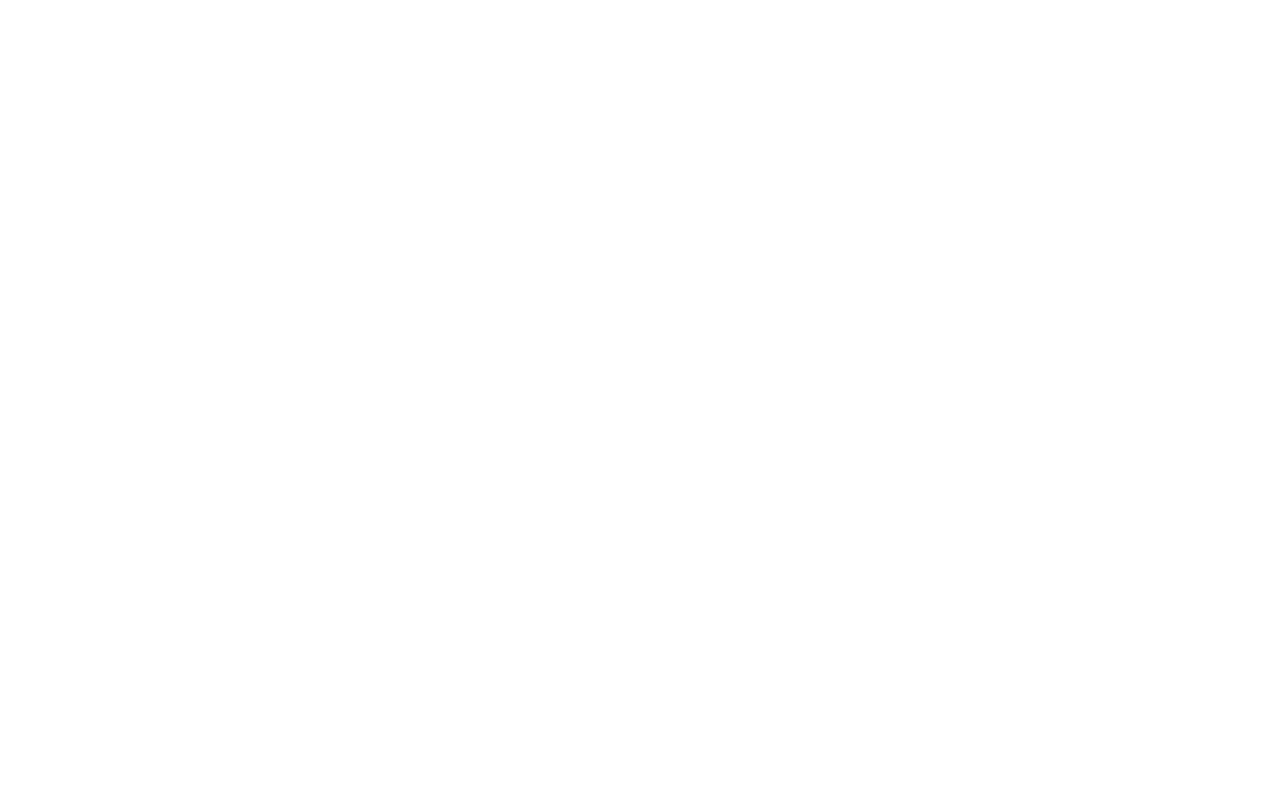
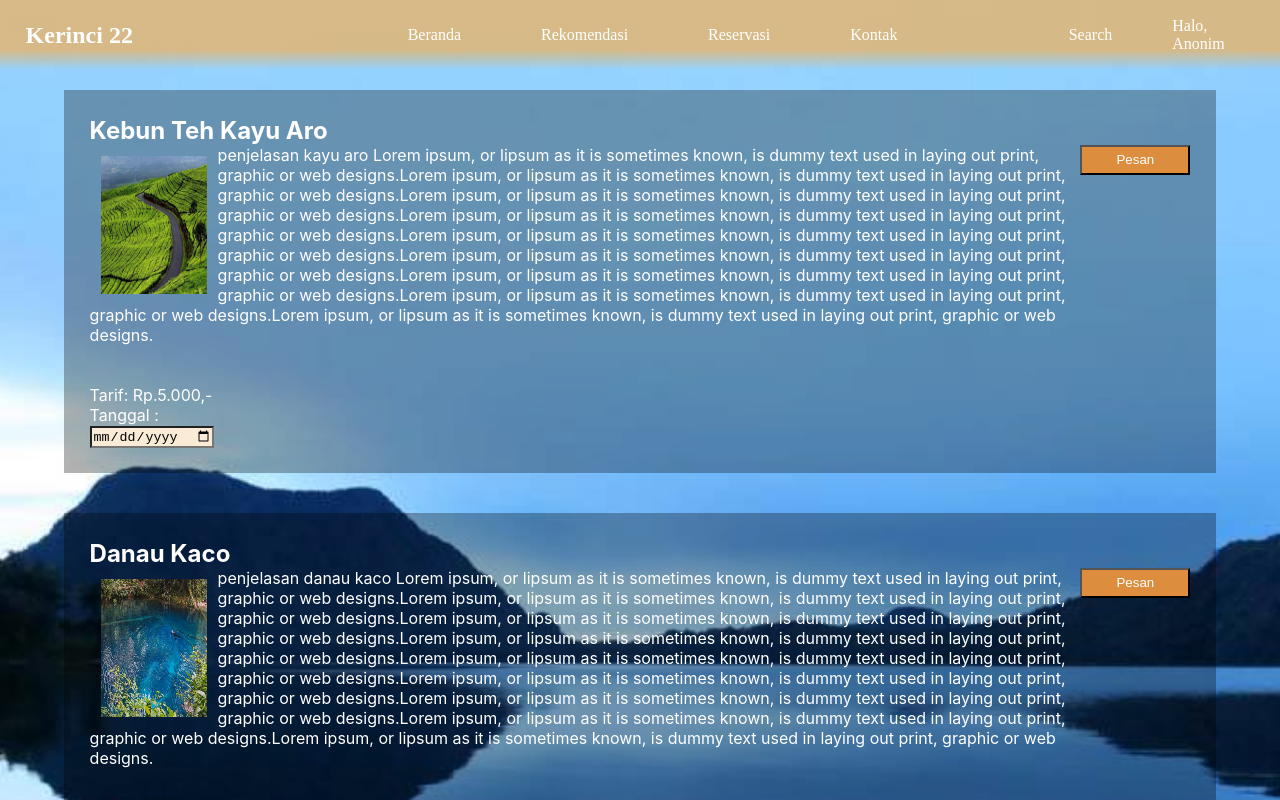
Before and after one commit to cf14-now-you-see-me/FrontEnd, a React (Create React App) app: page /rekomendasi in a window 1280 px wide. Before the commit this address had no page. Shown: the top 800 px of the page. Built offline with nearby package versions, Linux system fonts and the light colour scheme.

Commit message:
rekomendasi page

```diff
--- a/package.json
+++ b/package.json
@@ -9,7 +9,7 @@
     "react": "^18.2.0",
     "react-dom": "^18.2.0",
     "react-router-dom": "^6.3.0",
-    "react-scripts": "5.0.1",
+    "react-scripts": "^5.0.1",
     "web-vitals": "^2.1.4"
   },
   "scripts": {
--- a/src/App.js
+++ b/src/App.js
@@ -11,6 +11,7 @@ import Kontak from './components/kontak/Kontak';
 import Home from './components/Home/Home';
 import Login from './components/Login/Login';
 import Register from './components/Register/Register'
+import Rekomendasi from './components/Rekomendasi/Rekomendasi';
 
 function App() {
   return (
@@ -26,6 +27,7 @@ function App() {
         <Route path="/kontak" exact element={<Kontak />} />
         <Route path="/login" exact element={<Login />} />
         <Route path="/register" exact element={<Register />} />
+        <Route path="/rekomendasi" exact element={<Rekomendasi/>}/>
       </>
     </Routes>
   );
--- a/src/components/Home/Home.js
+++ b/src/components/Home/Home.js
@@ -64,7 +64,9 @@ const Home = () => {
                         </div>
                         <div className='donasi'>
                             <h2 className='donasi-teks'> Ayo Lihat Rekomendasi Tempat Wisata Untukmu!</h2>
+                            <Link to="/rekomendasi">
                             <button className='donasi-btn'>Rekomendasi</button>
+                            </Link>
                         </div>
                     </>
                     )}
--- a/src/components/Navbar/Navbar.js
+++ b/src/components/Navbar/Navbar.js
@@ -19,7 +19,7 @@ function Navbar() {
       </div>
       <div className='navbar-center'>
         <Link className='navbar-text' to="/"> Beranda </Link>
-        <Link className='navbar-text' to="/wisata"> Wisata </Link>
+        <Link className='navbar-text' to="/rekomendasi"> Rekomendasi </Link>
         <Link className='navbar-text' to="/reservasi"> Reservasi </Link>
         <Link className='navbar-text' to="/kontak"> Kontak </Link>
       </div>
--- a/src/components/Rekomendasi/Rekomendasi.css
+++ b/src/components/Rekomendasi/Rekomendasi.css
@@ -0,0 +1,63 @@
+.gambar-rekomendasi{
+    height: 20vh;
+    width: 10vw;
+    float:left;
+    padding: 1%;
+}
+
+.rekomendasi-container::-webkit-scrollbar {
+    display: none;
+  }
+
+  /* Hide scrollbar for IE, Edge and Firefox */
+  .rekomendasi-container {
+    -ms-overflow-style: none;  /* IE and Edge */
+    scrollbar-width: none;  /* Firefox */
+  }
+
+.info-rekomendasi{
+    margin-right: 10%;
+}
+
+/* .pemesanan{
+    float: right;
+    top:5rem;
+} */
+
+/* .judul-rekomendasi{
+    display:inline-block
+} */
+
+.btn-pesan{
+    float:right;
+    cursor: pointer;
+    background-color: #DC8D3E;
+    color: white;
+    width: 10%;
+    padding: 0.5%;
+}
+
+.input-tgl{
+    background-color: antiquewhite;
+}
+
+.item-rekomendasi{
+    /* background-color: #C5AD6E; */
+    background: rgba(0, 0, 0, 0.3);
+    padding: 2%;
+    margin-left:5%;
+    margin-right: 5%;
+    justify-content: center;
+}
+
+.rekomendasi-container{
+    /* background-color: #A4B080; */
+    background-image: url(/src/components/assets/gunungtujuh1.jpg);
+    color:white;
+    height: 100%;
+    background-position: center;
+    background-repeat: no-repeat;
+    background-size: cover;
+    overflow-y: scroll;
+    /* width: 100vw; */
+}
--- a/src/components/Rekomendasi/Rekomendasi.js
+++ b/src/components/Rekomendasi/Rekomendasi.js
@@ -0,0 +1,43 @@
+import React, {useState} from 'react'
+import Navbar from '../Navbar/Navbar';
+import SliderDatas from '../Home/SliderDatas';
+import './Rekomendasi.css';
+
+
+function Rekomendasi() {
+    const [date, setDate]=useState();
+
+  return (
+    <div className='rekomendasi-container'>
+    <Navbar/>
+        <div className='daftar-rekomendasi'>
+            {SliderDatas.map((item) =>{
+                return(
+                    <>
+                    <br/>
+                    <div className='item-rekomendasi'>
+                    <h2 className="judul-rekomendasi">{item.title}</h2>
+                    <button className='btn-pesan'>Pesan</button>
+                    <img className="gambar-rekomendasi" src={item.gambar} alt="" />
+                    <p className='info-rekomendasi'>{item.informasi}</p>
+                    <div className="pemesanan">
+                    {/* <button className='btn-pesan'>Pesan</button> */}
+                    <br/><br/>
+                    <p className="tarif-rekomendasi">{item.tarif}</p>
+                    <p className='tanggal'>Tanggal : {date} </p>
+                    <input className='input-tgl' type="date" onChange={e=>setDate(e.target.value)} />
+                    {/* <button className='btn-pesan'>Pesan</button> */}
+                    </div>
+                    </div>
+                    <div className='bawah'>
+                        <br/>
+                    </div>
+                    </>
+                )}
+            )}
+        </div>
+    </div>
+  )
+}
+
+export default Rekomendasi
```
Also changed, not shown: 1 other file (tests, documents, lock files or other folders).
